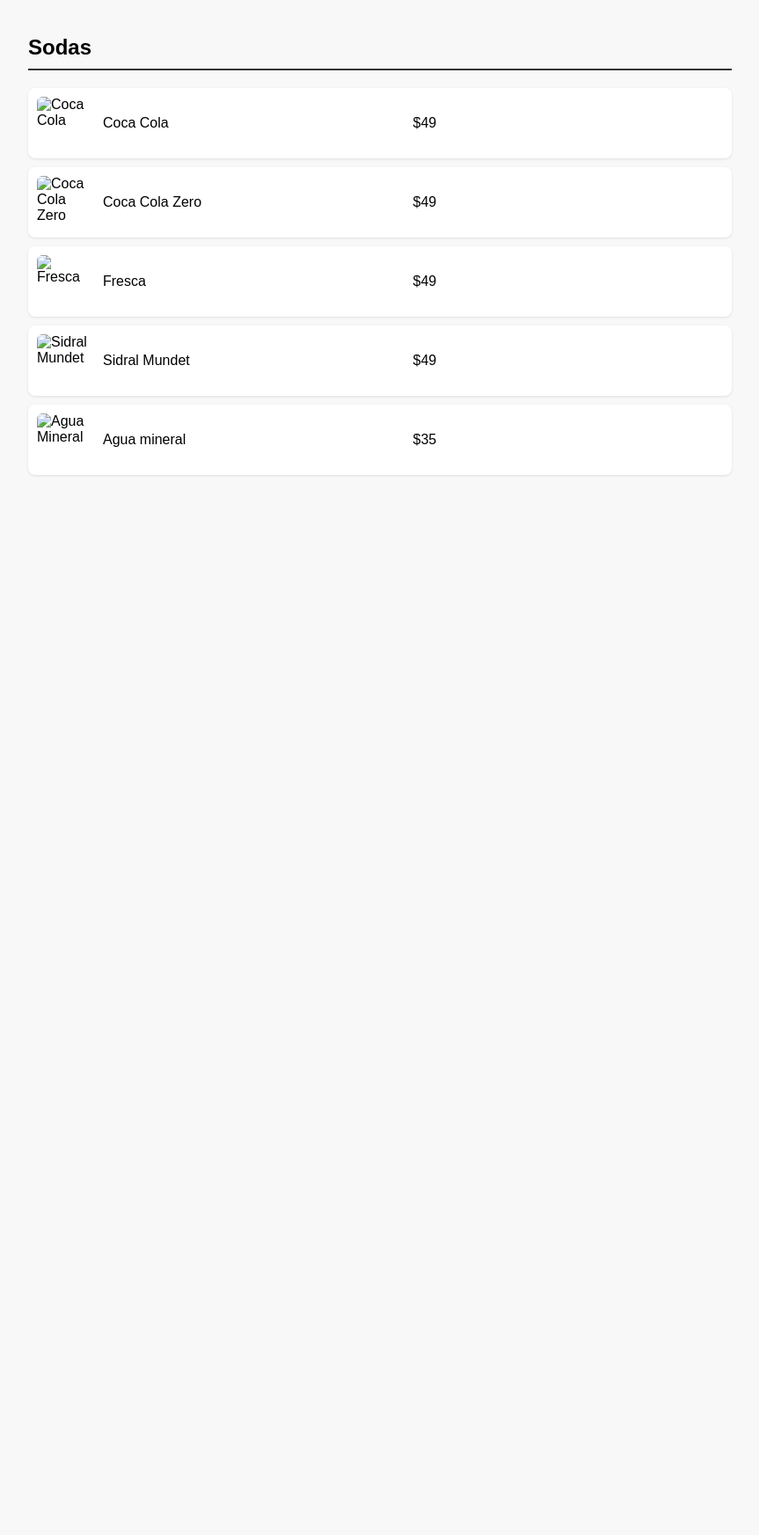
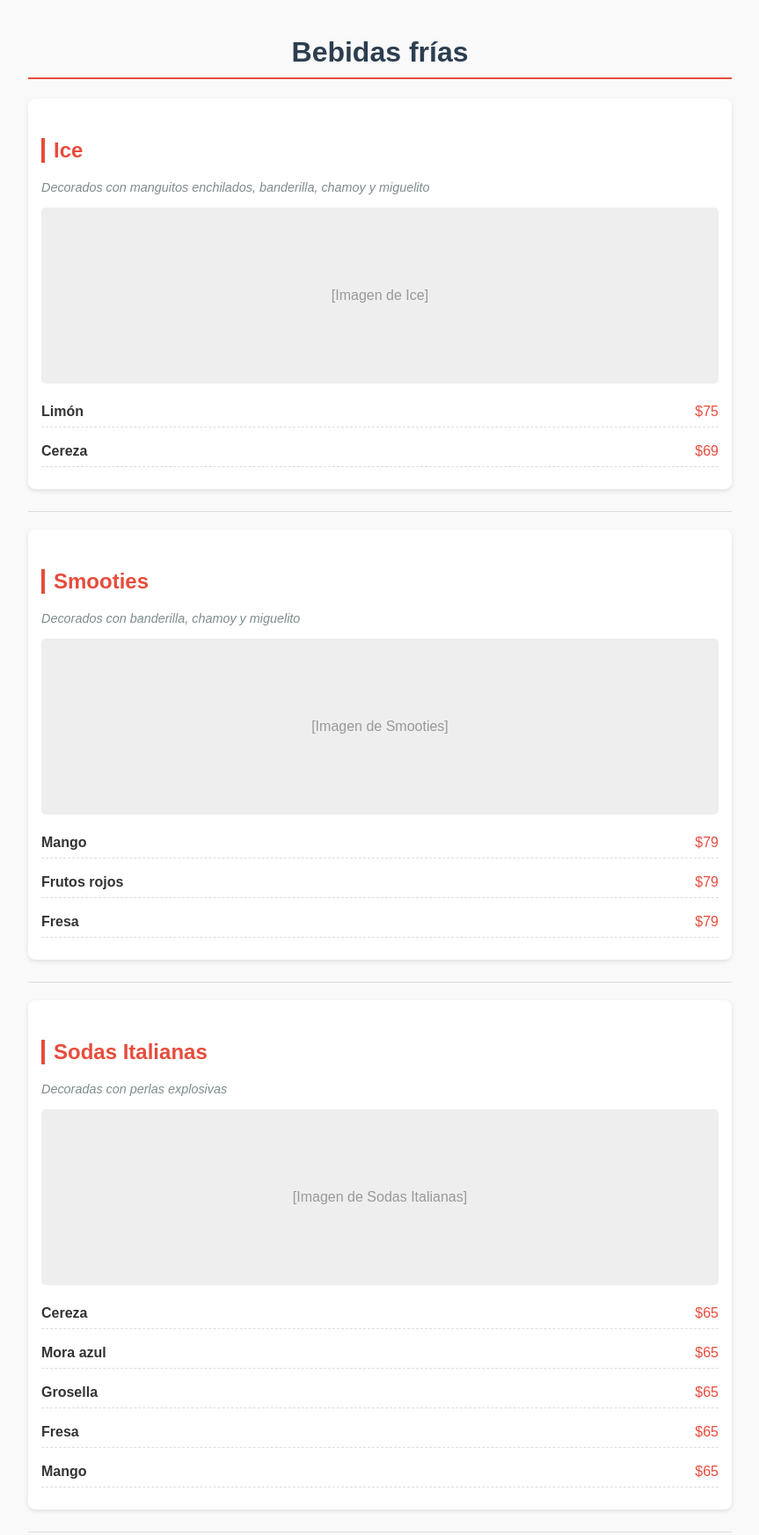
Before and after one commit to CarlosNaranjoMx/safos_cafe, a plain HTML site: page 04_bebidas_frias.html in a window 1280 px wide. Shown: the top 1745 px of the page at 88% size, without its empty margins (208-1071 px from the left). Before the commit the page ends 800 px from the top, so only its background shows below. Drawn offline with Linux system fonts and the light colour scheme.

Commit message:
agregando nueva parte del menu

```diff
--- a/04_bebidas_frias.html
+++ b/04_bebidas_frias.html
@@ -2,78 +2,196 @@
 <html lang="es">
 <head>
     <meta charset="UTF-8">
-    <title>Menú de Bebidas</title>
+    <meta name="viewport" content="width=device-width, initial-scale=1.0">
+    <title>Menú de Bebidas Frías</title>
     <style>
         body {
             font-family: 'Arial', sans-serif;
-            background-color: #f8f8f8;
-            margin: 0;
-            padding: 0;
+            max-width: 800px;
+            margin: 0 auto;
+            padding: 20px;
+            background-color: #f9f9f9;
+            color: #333;
         }
-        .menu {
-            max-width: 800px;
-            margin: auto;
-            padding: 20px;
+        h1 {
+            color: #2c3e50;
+            text-align: center;
+            border-bottom: 2px solid #e74c3c;
+            padding-bottom: 10px;
         }
-        .category {
-            margin-bottom: 30px;
+        h2 {
+            color: #e74c3c;
+            margin-top: 30px;
+            border-left: 4px solid #e74c3c;
+            padding-left: 10px;
         }
-        .category h2 {
-            border-bottom: 2px solid #333;
-            padding-bottom: 10px;
-            margin-bottom: 20px;
+        .menu-section {
+            background-color: white;
+            border-radius: 8px;
+            padding: 15px;
+            margin-bottom: 25px;
+            box-shadow: 0 2px 5px rgba(0,0,0,0.1);
         }
-        .item {
+        .menu-item {
+            display: flex;
+            justify-content: space-between;
+            margin: 10px 0;
+            padding: 8px 0;
+            border-bottom: 1px dashed #ddd;
+        }
+        .item-name {
+            font-weight: bold;
+        }
+        .item-price {
+            color: #e74c3c;
+        }
+        .item-description {
+            font-style: italic;
+            color: #7f8c8d;
+            font-size: 0.9em;
+            width: 100%;
+            margin-bottom: 10px;
+        }
+        .menu-image {
+            width: 100%;
+            height: 200px;
+            background-color: #eee;
+            margin: 15px 0;
+            border-radius: 5px;
             display: flex;
             align-items: center;
-            justify-content: space-between;
-            background: #fff;
-            margin-bottom: 10px;
-            padding: 10px;
-            border-radius: 8px;
-            box-shadow: 0 1px 3px rgba(0,0,0,0.1);
+            justify-content: center;
+            color: #999;
         }
-        .item img {
-            width: 60px;
-            height: 60px;
-            object-fit: cover;
-            margin-right: 15px;
-            border-radius: 6px;
-        }
-        .item span {
-            flex: 1;
+        hr {
+            border: none;
+            border-top: 1px solid #ddd;
+            margin: 20px 0;
         }
     </style>
 </head>
 <body>
-    <div class="menu">
-        <div class="category">
-            <h2>Sodas</h2>
-            <div class="item">
-                <img src="coca_cola.jpg" alt="Coca Cola">
-                <span>Coca Cola</span>
-                <span>$49</span>
-            </div>
-            <div class="item">
-                <img src="coca_zero.jpg" alt="Coca Cola Zero">
-                <span>Coca Cola Zero</span>
-                <span>$49</span>
-            </div>
-            <div class="item">
-                <img src="fresca.jpg" alt="Fresca">
-                <span>Fresca</span>
-                <span>$49</span>
-            </div>
-            <div class="item">
-                <img src="sidral.jpg" alt="Sidral Mundet">
-                <span>Sidral Mundet</span>
-                <span>$49</span>
-            </div>
-            <div class="item">
-                <img src="agua_mineral.jpg" alt="Agua Mineral">
-                <span>Agua mineral</span>
-                <span>$35</span>
-            </div>
+    <h1>Bebidas frías</h1>
+
+    <div class="menu-section">
+        <h2>Ice</h2>
+        <p class="item-description">Decorados con manguitos enchilados, banderilla, chamoy y miguelito</p>
+
+        <div class="menu-image">[Imagen de Ice]</div>
+
+        <div class="menu-item">
+            <span class="item-name">Limón</span>
+            <span class="item-price">$75</span>
+        </div>
+        <div class="menu-item">
+            <span class="item-name">Cereza</span>
+            <span class="item-price">$69</span>
+        </div>
+    </div>
+
+    <hr>
+
+    <div class="menu-section">
+        <h2>Smooties</h2>
+        <p class="item-description">Decorados con banderilla, chamoy y miguelito</p>
+
+        <div class="menu-image">[Imagen de Smooties]</div>
+
+        <div class="menu-item">
+            <span class="item-name">Mango</span>
+            <span class="item-price">$79</span>
+        </div>
+        <div class="menu-item">
+            <span class="item-name">Frutos rojos</span>
+            <span class="item-price">$79</span>
+        </div>
+        <div class="menu-item">
+            <span class="item-name">Fresa</span>
+            <span class="item-price">$79</span>
+        </div>
+    </div>
+
+    <hr>
+
+    <div class="menu-section">
+        <h2>Sodas Italianas</h2>
+        <p class="item-description">Decoradas con perlas explosivas</p>
+
+        <div class="menu-image">[Imagen de Sodas Italianas]</div>
+
+        <div class="menu-item">
+            <span class="item-name">Cereza</span>
+            <span class="item-price">$65</span>
+        </div>
+        <div class="menu-item">
+            <span class="item-name">Mora azul</span>
+            <span class="item-price">$65</span>
+        </div>
+        <div class="menu-item">
+            <span class="item-name">Grosella</span>
+            <span class="item-price">$65</span>
+        </div>
+        <div class="menu-item">
+            <span class="item-name">Fresa</span>
+            <span class="item-price">$65</span>
+        </div>
+        <div class="menu-item">
+            <span class="item-name">Mango</span>
+            <span class="item-price">$65</span>
+        </div>
+    </div>
+
+    <hr>
+
+    <div class="menu-section">
+        <h2>Otros</h2>
+
+        <div class="menu-image">[Imagen de otras bebidas]</div>
+
+        <div class="menu-item">
+            <span class="item-name">Naranjada</span>
+            <span class="item-price">$35</span>
+        </div>
+        <div class="menu-item">
+            <span class="item-name">Limonada</span>
+            <span class="item-price">$35</span>
+        </div>
+        <div class="menu-item">
+            <span class="item-name">Vaso de agua del día</span>
+            <span class="item-price">$17</span>
+        </div>
+        <div class="menu-item">
+            <span class="item-name">1 L de agua del día</span>
+            <span class="item-price">$58</span>
+        </div>
+    </div>
+
+    <hr>
+
+    <div class="menu-section">
+        <h2>Sodas</h2>
+
+        <div class="menu-image">[Imagen de sodas]</div>
+
+        <div class="menu-item">
+            <span class="item-name">Coca Cola</span>
+            <span class="item-price">$29</span>
+        </div>
+        <div class="menu-item">
+            <span class="item-name">Coca Cola light</span>
+            <span class="item-price">$29</span>
+        </div>
+        <div class="menu-item">
+            <span class="item-name">Sprite</span>
+            <span class="item-price">$29</span>
+        </div>
+        <div class="menu-item">
+            <span class="item-name">Sidral</span>
+            <span class="item-price">$29</span>
+        </div>
+        <div class="menu-item">
+            <span class="item-name">Suero</span>
+            <span class="item-price">$36</span>
         </div>
     </div>
 </body>
```
Also changed, not shown: copi2.html (added, +80 -0 lines).
